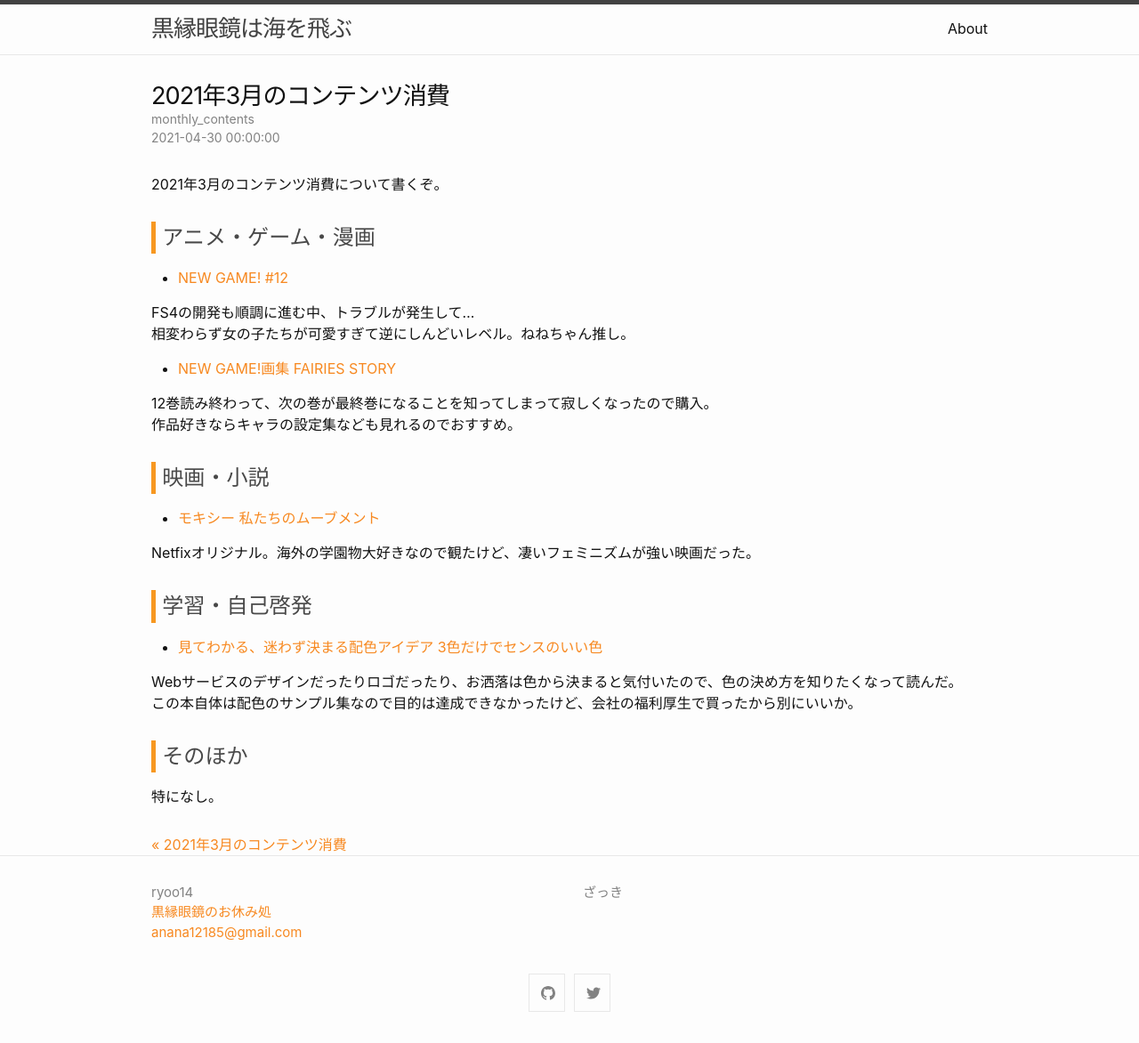
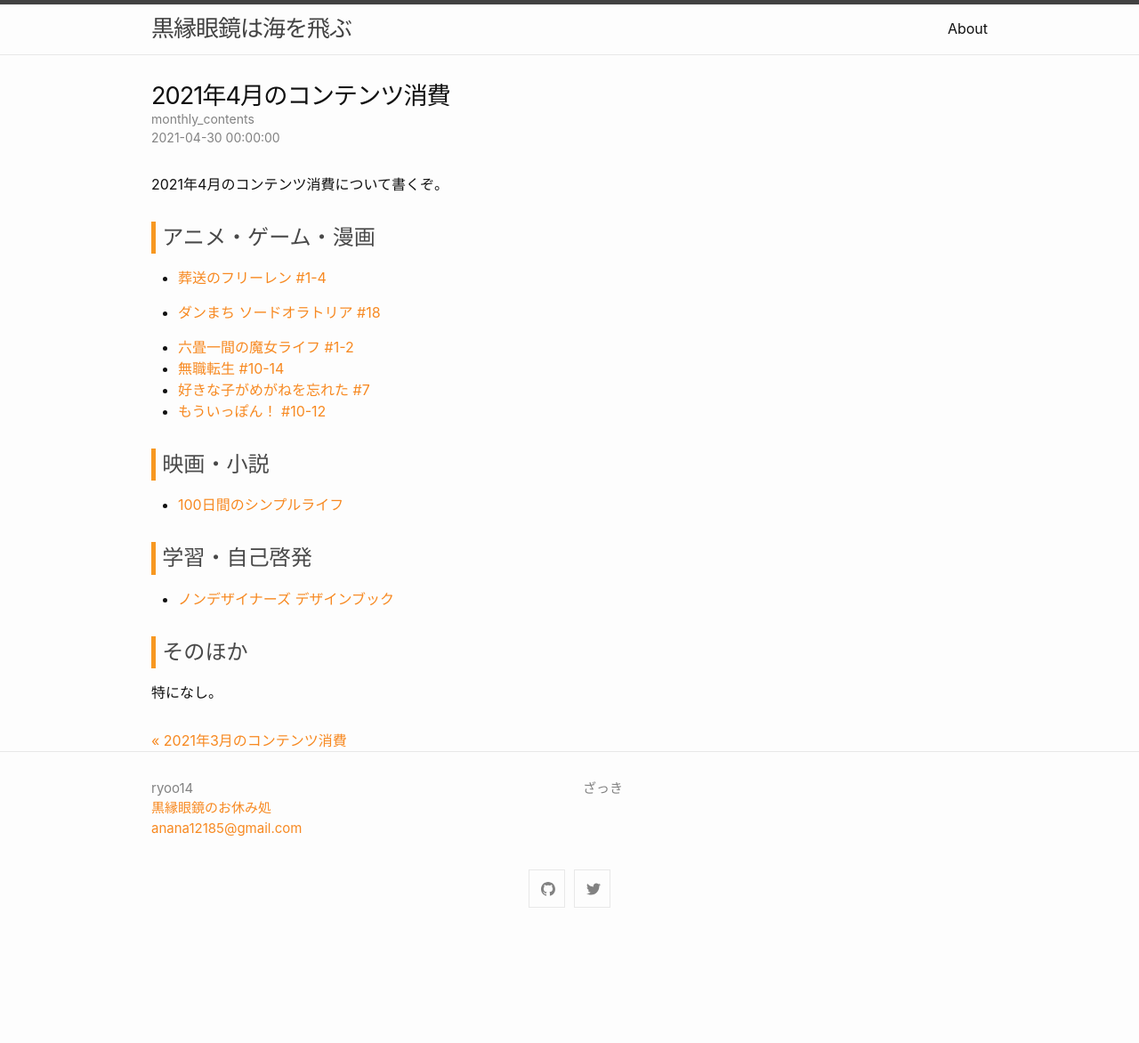
Before and after one commit to ryoo14/blog_ryoo_cc, a Jekyll site: the page built from _posts/2021-04-30-monthly_contents.md, in a window 1280 px wide. Shown: the whole page at 89% size. Built offline with Jekyll 4.4.1, drawn with Linux system fonts in a browser that asks for light colours; after the commit the page ends 1055 px from its top, so only the background shows below that.

Commit message:
20210425

```diff
--- a/_posts/2021-04-30-monthly_contents.md
+++ b/_posts/2021-04-30-monthly_contents.md
@@ -1,33 +1,31 @@
 ---
 layout: post
-title: 2021年3月のコンテンツ消費
+title: 2021年4月のコンテンツ消費
 categories: monthly_contents
 ---
 
-2021年3月のコンテンツ消費について書くぞ。
+2021年4月のコンテンツ消費について書くぞ。
 
 ## アニメ・ゲーム・漫画
-- [NEW GAME! #12](https://amzn.to/3upVkGr)
+- [葬送のフリーレン #1-4](https://amzn.to/3st865p)
 
-FS4の開発も順調に進む中、トラブルが発生して…
-相変わらず女の子たちが可愛すぎて逆にしんどいレベル。ねねちゃん推し。
 
-- [NEW GAME!画集 FAIRIES STORY](https://amzn.to/3mgxOc3)
+- [ダンまち ソードオラトリア #18](https://amzn.to/3v0bvud)
 
-12巻読み終わって、次の巻が最終巻になることを知ってしまって寂しくなったので購入。
-作品好きならキャラの設定集なども見れるのでおすすめ。
+- [六畳一間の魔女ライフ #1-2]()
+- [無職転生 #10-14]()
+- [好きな子がめがねを忘れた #7]()
+- [もういっぽん！ #10-12]()
+
 
 ## 映画・小説
 
-- [モキシー 私たちのムーブメント](https://www.netflix.com/title/81078393?s=i&trkid=14170035)
+- [100日間のシンプルライフ](https://www.video.unext.jp/title/SID0052953)
 
-Netfixオリジナル。海外の学園物大好きなので観たけど、凄いフェミニズムが強い映画だった。
 
 ## 学習・自己啓発
-- [見てわかる、迷わず決まる配色アイデア 3色だけでセンスのいい色](https://amzn.to/3mkLSBq)
+- [ノンデザイナーズ デザインブック](https://amzn.to/3n0cAj4)
 
-Webサービスのデザインだったりロゴだったり、お洒落は色から決まると気付いたので、色の決め方を知りたくなって読んだ。
-この本自体は配色のサンプル集なので目的は達成できなかったけど、会社の福利厚生で買ったから別にいいか。
 
 ## そのほか
 特になし。
```
